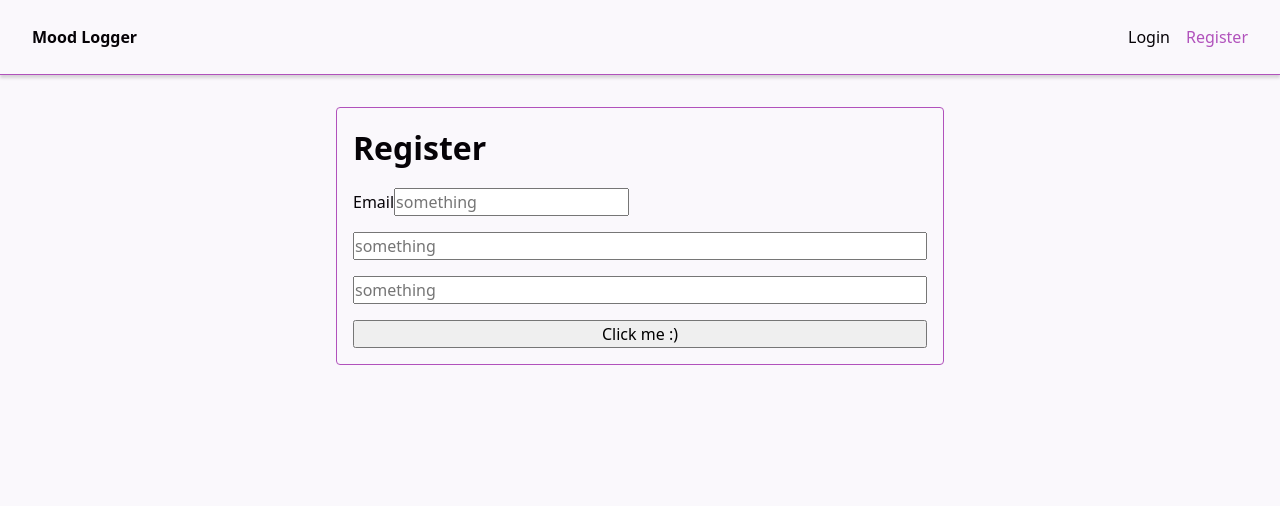
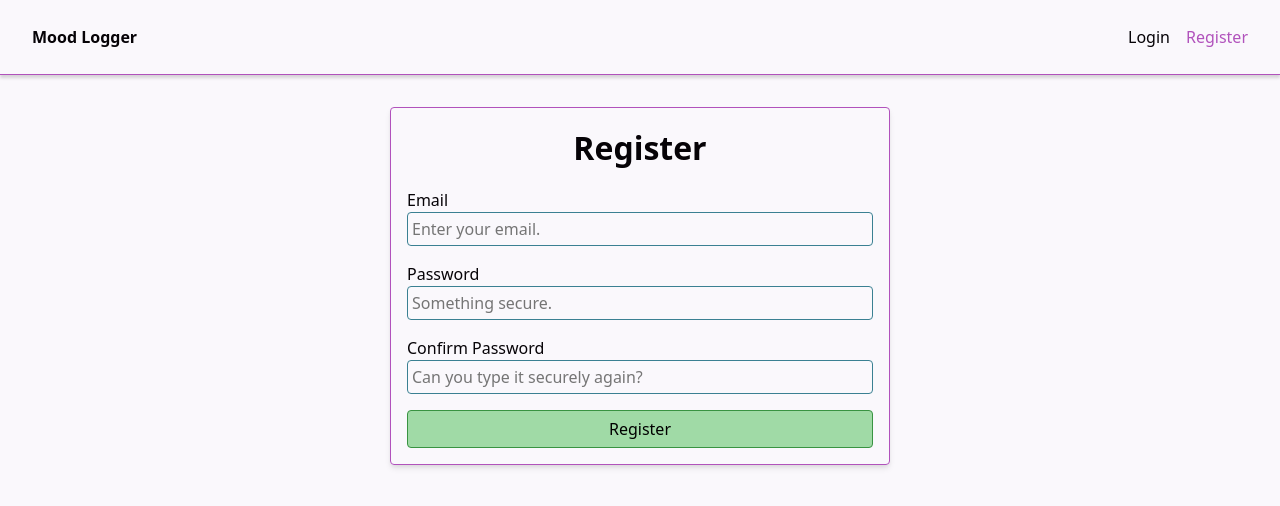
Before and after one commit to jonmico/mood-logger-client, a React (Vite) app: page /register in a window 1280 px wide. Shown: the top 506 px of the page. Built offline with nearby package versions, Linux system fonts and the light colour scheme.

Commit message:
Adds more styling to register page.

```diff
--- a/src/pages/Register.module.css
+++ b/src/pages/Register.module.css
@@ -4,13 +4,21 @@
 }
 
 .registerFormContainer {
-  width: 50%;
+  width: 35%;
+  min-width: 500px;
   border: 1px solid var(--primary);
   border-radius: 4px;
   padding: 1rem;
   display: flex;
   flex-direction: column;
   gap: 1rem;
+  box-shadow:
+    rgba(0, 0, 0, 0.1) 0px 4px 6px -1px,
+    rgba(0, 0, 0, 0.06) 0px 2px 4px -1px;
+
+  h1 {
+    text-align: center;
+  }
 }
 
 .registerForm {
@@ -18,3 +26,42 @@
   flex-direction: column;
   gap: 1rem;
 }
+
+.formInputContainer {
+  display: flex;
+  flex-direction: column;
+
+  input {
+    padding: 4px;
+    border: 1px solid var(--accent-600);
+    border-radius: 4px;
+    transition:
+      border,
+      background-color 100ms ease-in-out;
+
+    &:hover {
+      border: 1px solid var(--accent-800);
+      background: var(--background-100);
+    }
+
+    &:focus-visible {
+      outline: 3px solid var(--primary);
+    }
+  }
+}
+
+.button {
+  border-radius: 4px;
+  background-color: var(--secondary);
+  border: 1px solid var(--secondary-600);
+  padding: 6px 8px;
+  transition:
+    background-color,
+    border 200ms ease-in-out;
+
+  &:hover {
+    cursor: pointer;
+    background-color: var(--secondary-300);
+    border: 1px solid var(--secondary-700);
+  }
+}
--- a/src/pages/Register.tsx
+++ b/src/pages/Register.tsx
@@ -19,26 +19,49 @@ export default function Register() {
   console.log(formState);
 
   function handleFormStateChange(evt: React.ChangeEvent<HTMLInputElement>) {
-    setFormState();
+    setFormState((prevState) => {
+      return { ...prevState, [evt.target.name]: evt.target.value };
+    });
   }
   return (
     <div className={styles.registerPageContainer}>
       <div className={styles.registerFormContainer}>
         <h1>Register</h1>
         <form className={styles.registerForm}>
-          <div>
+          <div className={styles.formInputContainer}>
             <label htmlFor="email">Email</label>
             <input
               name="email"
               id="email"
               type="email"
-              placeholder="something"
+              required
+              placeholder="Enter your email."
               onChange={handleFormStateChange}
             />
           </div>
-          <input type="text" placeholder="something" />
-          <input type="text" placeholder="something" />
-          <button>Click me :)</button>
+          <div className={styles.formInputContainer}>
+            <label htmlFor="password">Password</label>
+            <input
+              type="password"
+              id="password"
+              name="password"
+              required
+              placeholder="Something secure."
+            />
+          </div>
+          <div className={styles.formInputContainer}>
+            <label htmlFor="confirmPassword">Confirm Password</label>
+            <input
+              type="password"
+              id="confirmPassword"
+              name="confirmPassword"
+              required
+              placeholder="Can you type it securely again?"
+            />
+          </div>
+          <button className={styles.button} type="submit">
+            Register
+          </button>
         </form>
       </div>
     </div>
--- a/src/styles/reset.css
+++ b/src/styles/reset.css
@@ -31,6 +31,7 @@ button,
 textarea,
 select {
   font: inherit;
+  background-color: inherit;
 }
 
 p,
```
